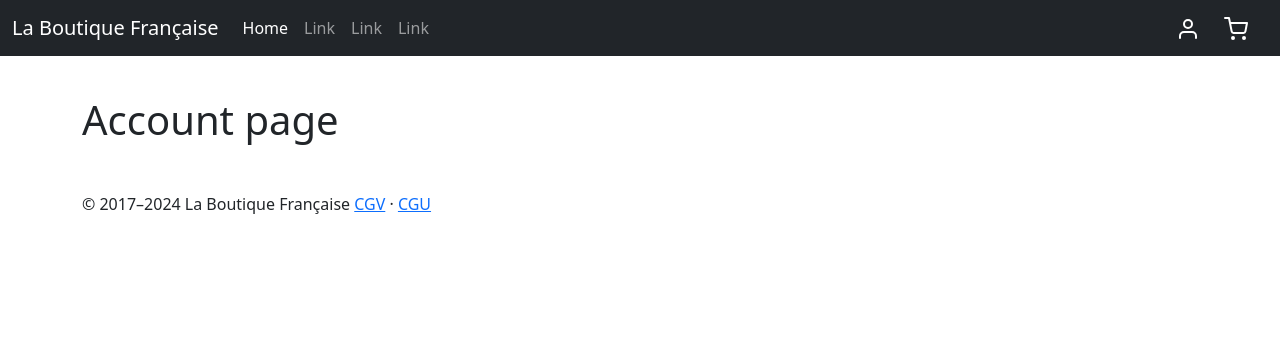
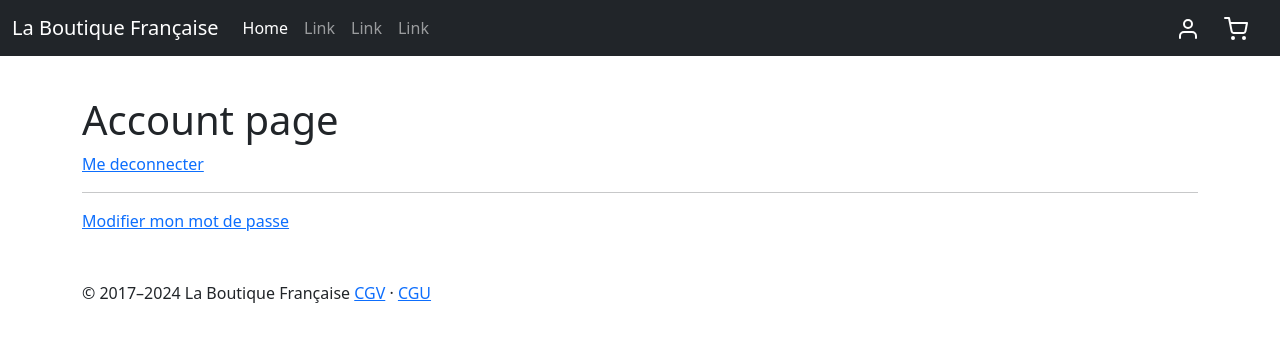
Before and after one commit to TODOROVIon/VP_real, a Symfony app: template templates/account/index.html.twig in a window 1280 px wide. Shown: the top 342 px of the page. Run offline with Twig, Linux system fonts and the light colour scheme; the template is opened without the code that fills it, so the values that code supplies are empty; some libraries are stand-ins or nearby versions.

Commit message:
ajouter des routes et modification sur html

```diff
--- a/templates/account/index.html.twig
+++ b/templates/account/index.html.twig
@@ -5,6 +5,9 @@
 
     <div class="container my-5">
         <h1>Account page</h1>
+        <a href="{{ path('app_logout')}}">Me deconnecter</a>
+        <hr>
+        <a href="#">Modifier mon mot de passe</a>
     </div>
 
 {% endblock %}
--- a/templates/base.html.twig
+++ b/templates/base.html.twig
@@ -20,14 +20,14 @@
 <header data-bs-theme="dark">
     <nav class="navbar navbar-expand-md navbar-dark fixed-top bg-dark">
         <div class="container-fluid">
-            <a class="navbar-brand" href="#">La Boutique Française</a>
+            <a class="navbar-brand" href="{{ path('app_home')}}">La Boutique Française</a>
             <button class="navbar-toggler" type="button" data-bs-toggle="collapse" data-bs-target="#navbarCollapse" aria-controls="navbarCollapse" aria-expanded="false" aria-label="Toggle navigation">
                 <span class="navbar-toggler-icon"></span>
             </button>
             <div class="collapse navbar-collapse" id="navbarCollapse">
                 <ul class="navbar-nav me-auto mb-2 mb-md-0">
                     <li class="nav-item">
-                        <a class="nav-link active" aria-current="page" href="#">Home</a>
+                        <a class="nav-link active" aria-current="page" href="{{ path('app_home')}}">Home</a>
                     </li>
                     <li class="nav-item">
                         <a class="nav-link" href="#">Link</a>
@@ -40,7 +40,11 @@
                     </li>
                 </ul>
                 <div class="speed-menu">
-                    <a href=""><i data-feather="user"></i></a>
+                    {% if app.user %}
+                        <a href="{{ path('app_account') }}"><i data-feather="user"></i>{{ app.user.firstname }}</a>
+                    {% else %}
+                        <a href="{{ path('app_login') }}"><i data-feather="user"></i></a>
+                    {% endif %}
                     <a href=""><i data-feather="shopping-cart"></i></a>
                 </div>
             </div>
--- a/templates/login/index.html.twig
+++ b/templates/login/index.html.twig
@@ -22,6 +22,8 @@
         <button class="btn btn-success mt-3" type="submit">Connecter</button>
     </form>
 
+    <br>
+    Vous n'avez pas un compte? <a href="{{ path('app_register')}}">Inscrivez-vous</a>
 
     </div>
 {% endblock %}
--- a/templates/register/index.html.twig
+++ b/templates/register/index.html.twig
@@ -11,6 +11,8 @@
         {{ form_widget(registerForm) }}
             <button type="submit">Register</button>
     {{ form_end(registerForm) }} ---> asa se face corect un formular, cu buton cu tot #}
+    <br/>
+    Vous avez deja un compte? <a href="{{ path('app_login')}}">Connectez-vous</a>
 
 </div>
 
```
